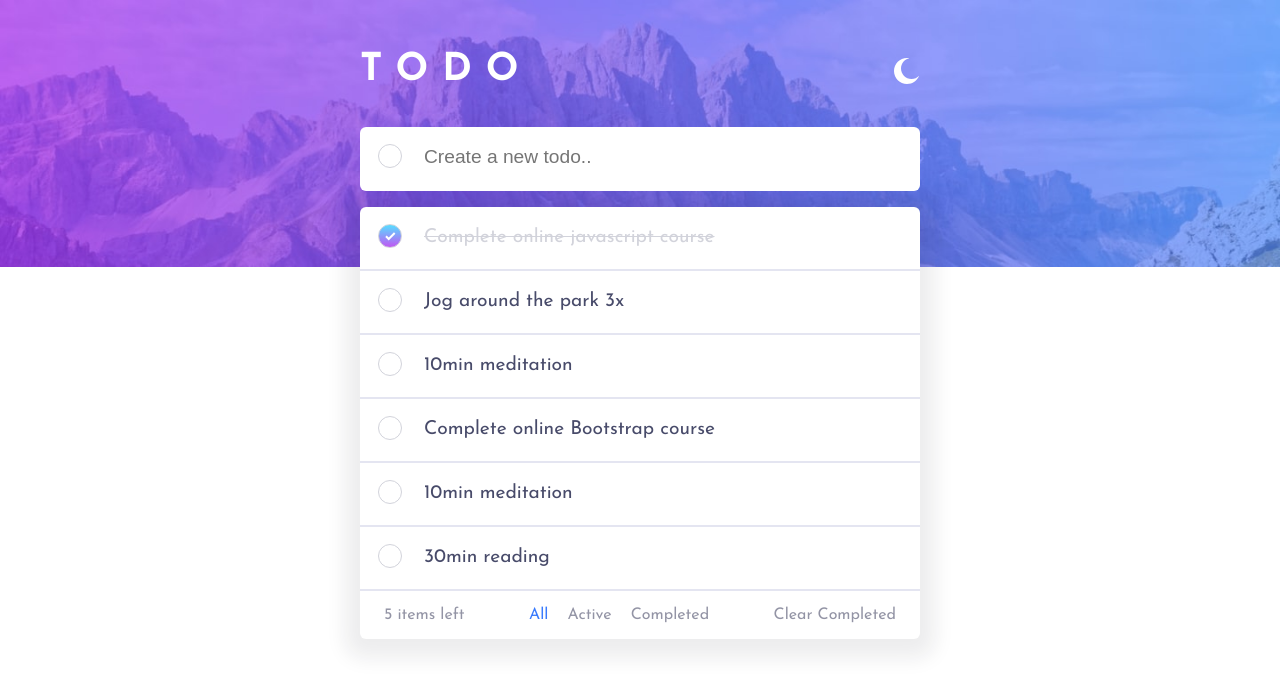
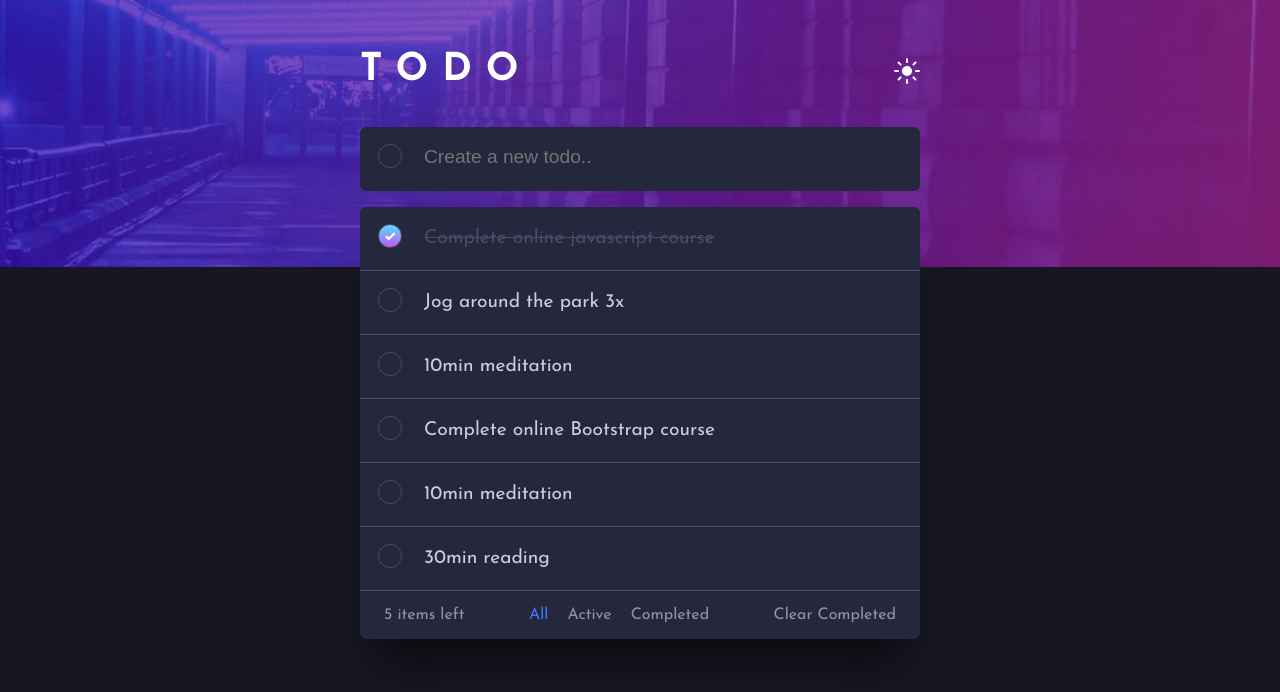
Before and after one commit to MohamedHaithamBoukhari/todo-app, a plain HTML site: page index.html in a window 1280 px wide. Both pictures are taken after a click on the picture 907 px from the left and 70 px from the top of the page. Drawn offline with Linux system fonts and the light colour scheme.

Commit message:
dark theme added

```diff
--- a/index.html
+++ b/index.html
@@ -18,7 +18,7 @@
     <section class="main-section">
       <form>
         <span class="checkmark"></span>
-        <input type="text" name="new-todo" id="new-todo" placeholder="Create a new todo..">
+        <input type="text" name="new-todo" class="new-todo" placeholder="Create a new todo..">
       </form>
       <div class="list">
         <ul>
--- a/javascript.js
+++ b/javascript.js
@@ -0,0 +1,40 @@
+// ======= Dark mode ========== //
+
+let toggle = document.querySelector(".toggle");
+toggle.onclick = function() {
+  let main = document.querySelector('main');
+  if(this.getAttribute("src") === 'images/icon-moon.svg') {
+    this.src = 'images/icon-sun.svg';
+    main.style.backgroundImage = 'url("images/bg-desktop-dark.jpg")';
+  }else {
+    this.src = 'images/icon-moon.svg';
+    main.style.backgroundImage = 'url("images/bg-desktop-light.jpg")';
+  }
+  darkMode();
+}
+
+function darkMode() {
+  document.body.classList.toggle('dark');
+
+  let newTodo = document.querySelector('.new-todo');
+  newTodo.classList.toggle('dark-new');
+
+  let list = document.querySelector('.list');
+  list.classList.toggle('dark-list');
+
+  let containers = document.querySelectorAll('.container');
+  for(let cont of containers){
+    cont.classList.toggle('dark-container');
+  }
+
+  let checkMark = document.querySelectorAll('.checkmark');
+  for(let check of checkMark) {
+    check.classList.toggle('dark-checkmark')
+  }
+
+  let filter = document.querySelector('.filter');
+  filter.classList.toggle('dark-filter');
+
+  let clear = document.querySelector('.clear');
+  clear.classList.toggle('dark-clear');
+}
--- a/style.css
+++ b/style.css
@@ -8,6 +8,9 @@
     margin: 0;
     padding: 0;
     border: none;
+}
+body {
+    background-color: white;
 }
 main {
     width: 100%;
@@ -44,7 +47,7 @@ form {
     width: 35rem;
     height: 50rem;
 }
-#new-todo {
+.new-todo {
     color: hsl(235, 19%, 35%);
     font-size: 1.2rem;
     width: 100%;
@@ -54,7 +57,7 @@ form {
     background: white;
     margin-bottom: 1rem;
 }
-#new-todo:focus {
+.new-todo:focus {
     outline: none;
 }
 
@@ -69,6 +72,7 @@ form {
     border-radius: 50%;
 }
 .check {
+    display: none;
     position: absolute;
     top: 32%;
     left: 29%;
@@ -110,12 +114,13 @@ form {
 }
 .container input {
     position: absolute;
-    opacity: 0;
-    height: 0;
-    width: 0;
+    display: none;
 }
 .container input[type="checkbox"]:checked ~ .checkmark {
     background-image: linear-gradient(hsl(192, 100%, 67%),hsl(280, 87%, 65%));
+}
+.container input[type="checkbox"]:checked ~ .checkmark img {
+    display: inline;
 }
 .container input[type="checkbox"]:checked ~ .text {
     color: hsl(233, 11%, 84%);
@@ -146,3 +151,39 @@ form {
 .clear:hover {
     color: hsl(235, 19%, 35%);
 }
+
+
+/*======== Dark mode =========*/
+
+body.dark {
+    background-color: hsl(235, 21%, 11%);
+}
+.dark-new {
+    color: hsl(234, 39%, 85%);
+    background-color: hsl(235, 24%, 19%);
+}
+.dark-list {
+    background-color: hsl(235, 24%, 19%);
+    box-shadow: 0 40px 40px -15px hsla(0,0%,0%,50%);
+}
+.dark-container {
+    color: hsl(234, 39%, 85%);
+    border-bottom: 0.8px solid hsl(233, 14%, 35%);
+}
+.dark-checkmark {
+    border-color: hsl(235, 19%, 35%);
+}
+.dark-container:hover .dark-checkmark {
+    border-color: hsl(233, 11%, 84%);
+}
+
+.dark-filter span:not(.active):hover {
+    color: hsl(0, 0%, 98%);
+}
+.dark-clear:hover {
+    color: hsl(0, 0%, 98%);
+}
+.dark-container input[type="checkbox"]:checked ~ .text {
+    color: hsl(235, 19%, 35%);
+    text-decoration: line-through hsl(235, 19%, 35%);
+}
```
